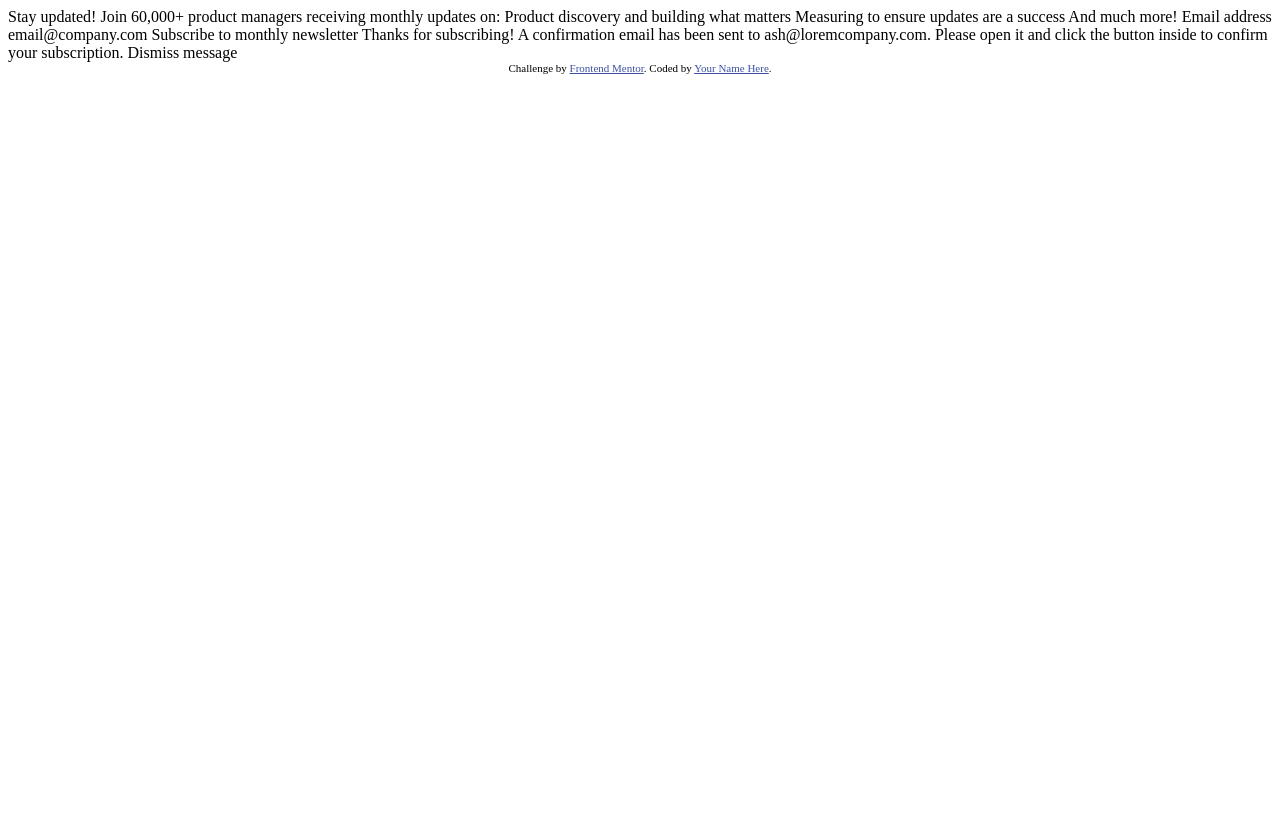
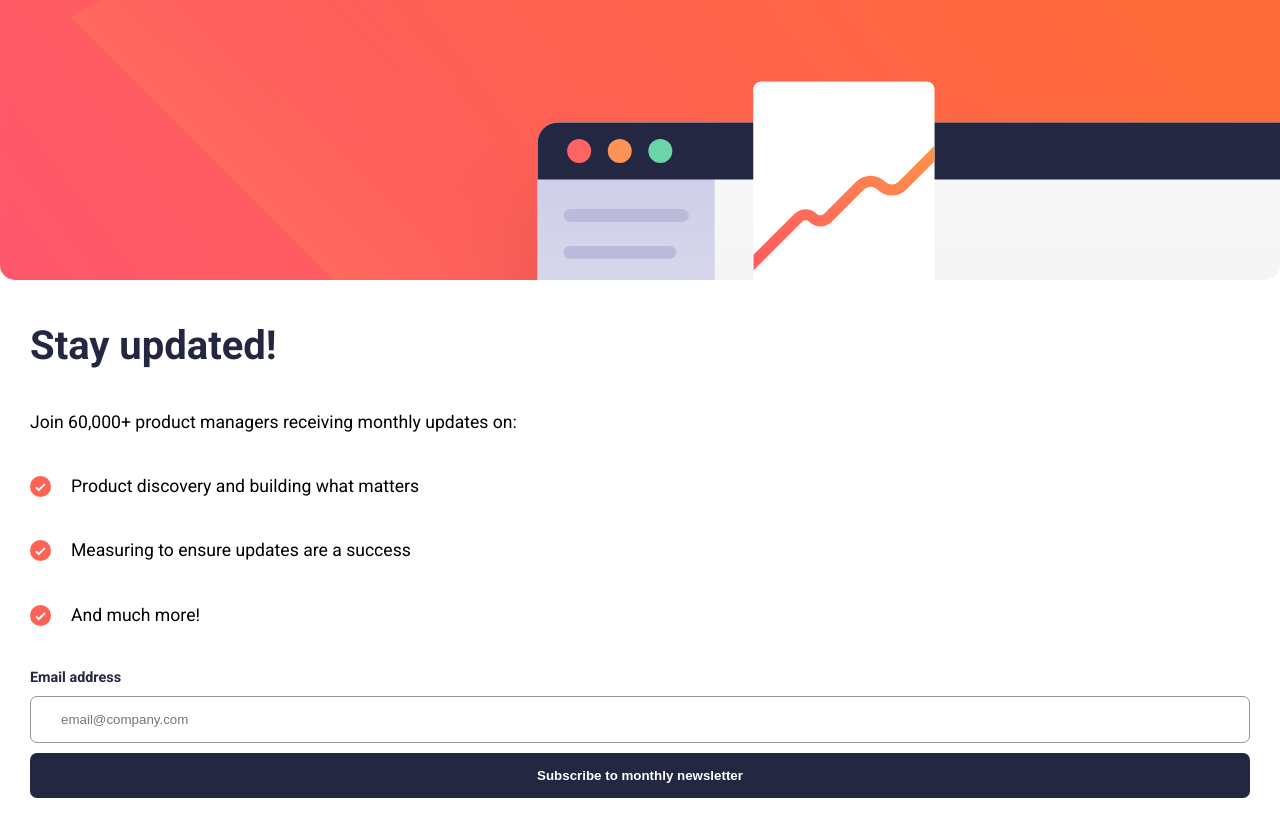
Before and after one commit to m-nkosi/newsletter, a plain HTML site: page index.html in a window 1280 px wide. Before the commit the page ends 800 px from the top, so only its background shows below. Drawn offline with Linux system fonts and the light colour scheme.

Commit message:
first dditions

```diff
--- /dev/null
+++ b/css/styles.css
@@ -0,0 +1,80 @@
+/*Mobile first*/
+body {
+    margin:0;
+}
+html {
+    font-size:16px;
+    font-family: "Roboto", sans-serif;
+    font-style: normal;
+}
+main {
+    height: 100vh;
+}
+#illustration {
+    height: 35vh;
+    background-image: url("/assets/images/illustration-sign-up-mobile.svg");
+    background-repeat: no-repeat;
+    background-size: cover;
+    border-radius:0 0 15px 15px ;
+}
+h1 {
+    font-size:2.5rem;
+    color:hsl(234, 29%, 20%);
+    margin:0;
+    font-weight: 700;
+}
+p {
+    margin:0;
+}
+#content {
+    padding:20px 30px;
+    height: 65vh;
+    display: flex;
+    flex-direction:column ;
+    justify-content: space-around;
+    font-size: 1.1rem;
+}
+.bulletPoints {
+    display: flex;
+    gap:20px;
+}
+input {
+    border:1px solid hsl(231, 7%, 60%);
+
+}
+input, label {
+    display: block;
+}
+form {
+    display: flex;
+    flex-direction: column;
+    gap:10px;
+}
+form > *:not(label) {
+    padding:15px 30px;
+    border-radius: 7px;
+}
+label {
+    font-size: 0.9rem;
+    font-weight: 700;
+    color:hsl(234, 29%,20%);
+}
+button {
+    border:none;
+    background-color: hsl(234, 29%, 20%);
+    font-weight: 700;
+    color:hsl(0, 0%, 100%);
+}
+@media(max-width: 375px){
+    #illustration{
+        height: 40vh;
+    }
+    #content {
+        height: 60vh;
+        padding:20px;
+        font-size:1rem;
+    }
+    h1{
+        font-size:2rem;
+    }
+}
--- a/index.html
+++ b/index.html
@@ -7,46 +7,68 @@
   <link rel="icon" type="image/png" sizes="32x32" href="./assets/images/favicon-32x32.png">
 
   <title>Frontend Mentor | Newsletter sign-up form with success message</title>
-
+  <link href="./css/styles.css" rel="stylesheet">
   <!-- Feel free to remove these styles or customise in your own stylesheet 👍 -->
   <style>
     .attribution { font-size: 11px; text-align: center; }
     .attribution a { color: hsl(228, 45%, 44%); }
   </style>
+  <link rel="preconnect" href="https://fonts.googleapis.com">
+  <link rel="preconnect" href="https://fonts.gstatic.com" crossorigin>
+  <link href="https://fonts.googleapis.com/css2?family=Roboto:wght@400;700&display=swap" rel="stylesheet">
 </head>
 <body>
+  <main>
+    <section id="container">
+      <section id="illustration">
 
+      </section>
+      <section id="content">
+        <h1>Stay updated!</h1>
+        <p>Join 60,000+ product managers receiving monthly updates on:</p>
+        <div class="bulletPoints">
+          <img alt="icon-list" src="./assets/images/icon-list.svg">
+          <span>Product discovery and building what matters</span>
+        </div>
+        <div class="bulletPoints">
+          <img alt="icon-list" src="./assets/images/icon-list.svg">
+          <span>Measuring to ensure updates are a success</span>
+        </div>
+        <div class="bulletPoints">
+          <img alt="icon-list" src="./assets/images/icon-list.svg">
+          <span>And much more!</span>
+        </div>
+        <form>
+          <label for="email">Email address</label>
+          <input autocomplete="on" type="email" id="email" placeholder="email@company.com">
+          <button type="button">Subscribe to monthly newsletter</button>
+        </form>
+      </section>
+    </section>
+
+  </main>
   <!-- Sign-up form start -->
 
-  Stay updated!
 
-  Join 60,000+ product managers receiving monthly updates on:
 
-  Product discovery and building what matters
-  Measuring to ensure updates are a success
-  And much more!
 
-  Email address
-  email@company.com
-
-  Subscribe to monthly newsletter
 
   <!-- Sign-up form end -->
 
   <!-- Success message start -->
 
-  Thanks for subscribing!
+<!--  Thanks for subscribing!-->
 
-  A confirmation email has been sent to ash@loremcompany.com.
-  Please open it and click the button inside to confirm your subscription.
+<!--  A confirmation email has been sent to ash@loremcompany.com. -->
+<!--  Please open it and click the button inside to confirm your subscription.-->
 
-  Dismiss message
+<!--  Dismiss message-->
 
   <!-- Success message end -->
 
-  <div class="attribution">
-    Challenge by <a href="https://www.frontendmentor.io?ref=challenge" target="_blank">Frontend Mentor</a>.
-    Coded by <a href="#">Your Name Here</a>.
-  </div>
+<!--  <div class="attribution">-->
+<!--    Challenge by <a href="https://www.frontendmentor.io?ref=challenge" target="_blank">Frontend Mentor</a>. -->
+<!--    Coded by <a href="#">Your Name Here</a>.-->
+<!--  </div>-->
 </body>
 </html>
```
